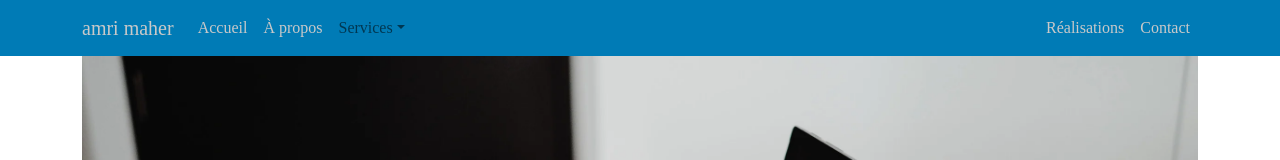
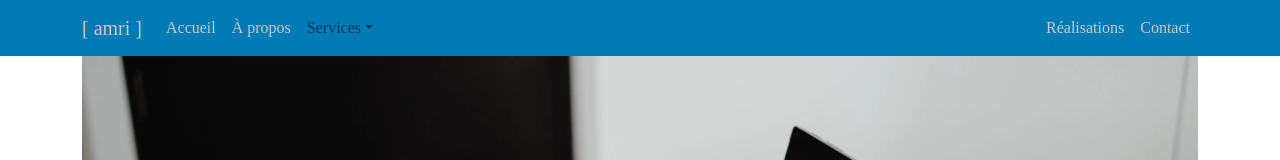
Before and after one commit to amri-coder/siteperso, a React (Create React App) app: page / in a window 1280 px wide. Shown: the top 160 px of the page. Built offline with nearby package versions, Linux system fonts and the light colour scheme; a web font is replaced by a local one.

Commit message:
Changement dans le navbar

```diff
--- a/src/components/Header/Header.jsx
+++ b/src/components/Header/Header.jsx
@@ -10,7 +10,9 @@ const Header = () => {
     return (
         <Navbar collapseOnSelect expand="lg" className="navbar">
             <Container>
-                <Navbar.Brand><Link to="/" className='text-link logo-nav'>amri maher</Link></Navbar.Brand>
+                <Navbar.Brand><Link to="/" className='text-link logo-nav'>
+                [ amri ]
+                </Link></Navbar.Brand>
                 <Navbar.Toggle aria-controls="responsive-navbar-nav" />
                 <Navbar.Collapse id="responsive-navbar-nav">
                   <Nav className="me-auto">
```
